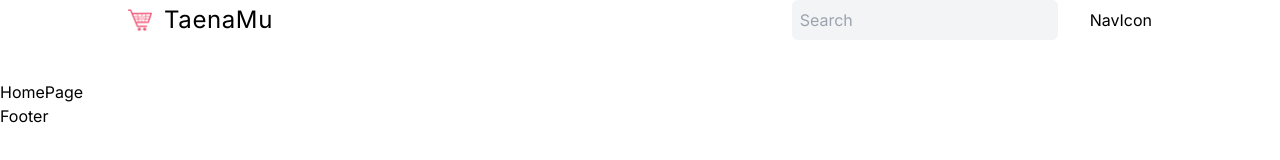
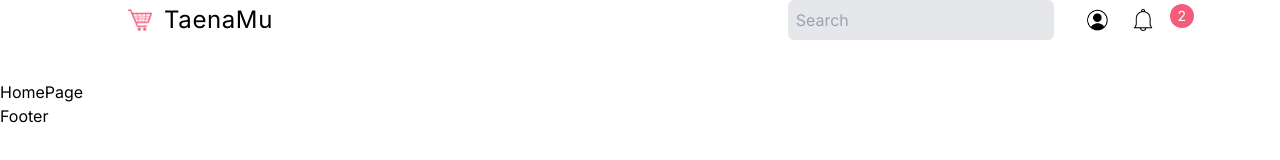
Before and after one commit to Matthew-Gallardo/next-ecommerce-with-wix, a Next.js app: page / in a window 1280 px wide. Shown: the top 160 px of the page. Built offline with nearby package versions, Linux system fonts and the light colour scheme; grey boxes are pictures that could not be loaded.

Commit message:
navicons

```diff
--- /dev/null
+++ b/src/components/cartModal.tsx
@@ -0,0 +1,9 @@
+"use client"
+
+const CartModal = () => {
+  return (
+    <div>CartModal</div>
+  )
+}
+
+export default CartModal
--- a/src/components/navicons.tsx
+++ b/src/components/navicons.tsx
@@ -1,7 +1,59 @@
+"use client"
+
+import Image from "next/image"
+import Link from "next/link"
+import { useRouter } from "next/navigation"
+import { useState } from "react"
+import CartModal from "./cartModal"
+
 const NavIcon = () => {
-    return (
-      <div className=''>NavIcon</div>
-    )
+  const [isProfileOpen, setProfileOpen] = useState(false);
+  const [isCartOpen, setCartOpen] = useState(false);
+  const router = useRouter();
+  const isLoggeddIn = true;
+
+  const handleProfile = () => {
+    if (!isLoggeddIn) {
+      router.push("/login");
+
+    } else {
+      setProfileOpen((prev) => !prev);
+    }
   }
 
-  export default NavIcon
+  return (
+    <div className="flex items-center gap-4 xl:gap-6 relative">
+      <Image
+        src="/profile.png"
+        alt="Profile"
+        width={22}
+        height={22}
+        className="cursor-pointer"
+        onClick={handleProfile}
+      />
+      {isProfileOpen && (
+        <div className="absolute p-4 rounded-md top-12 left-0 text-small bg-white shadow-[0_3px_10px_rgb(0,0,0,0.2)] z-20">
+          <Link href="/">Profile</Link>
+          <div className="mt-2 cursor-pointer">Logout</div>
+        </div>
+      )}
+      <Image src="/notification.png" alt="Notification" width={22} height={22} className="cursor-pointer"/>
+      <div className="relative cursor-pointer " onClick={() =>setCartOpen((prev) => !prev) }>
+      <Image
+      src="/cart.png"
+      alt=""
+      width={22}
+      height={22}
+      className="cursor-pointer"
+
+      />
+      <div className="absolute -top-4 -right-4 w-6 h-6 bg-theme rounded-full text-white text-sm flex items-center justify-center">2</div>
+       {isCartOpen && (
+         <CartModal/>
+      )}
+      </div>
+    </div>
+  )
+}
+
+export default NavIcon
--- a/src/components/search.tsx
+++ b/src/components/search.tsx
@@ -1,10 +1,9 @@
-"use client";
+"use client"
 
 import Image from "next/image";
 import { useRouter } from "next/navigation";
 
 const SearchBar = () => {
-
   const router = useRouter();
 
   const handleSearch = (e: React.FormEvent<HTMLFormElement>) => {
@@ -12,14 +11,14 @@ const SearchBar = () => {
     const formData = new FormData(e.currentTarget);
     const name = formData.get("name") as string;
 
-    if(name){
-      router.push(`/list?name=${name}`)
+    if (name) {
+      router.push(`/list?name=${name}`);
     }
   };
 
   return (
     <form
-      className="flex items-center justify-between gap-4 bg-gray-100 p-2 rounded-md flex-1"
+      className="flex items-center justify-between gap-4 bg-gray-200 p-2 rounded-md flex-1"
       onSubmit={handleSearch}
     >
       <input
@@ -29,7 +28,7 @@ const SearchBar = () => {
         className="flex-1 bg-transparent outline-none"
       />
       <button className="cursor-pointer">
-        <Image src="/next-ecommerce/public/search.png" alt="" width={16} height={16} />
+        <Image src="/search.png" alt="Search" width={16} height={16} />
       </button>
     </form>
   );
--- a/tailwind.config.ts
+++ b/tailwind.config.ts
@@ -13,7 +13,11 @@ const config: Config = {
         "gradient-conic":
           "conic-gradient(from 180deg at 50% 50%, var(--tw-gradient-stops))",
       },
+      colors:{
+        theme: "#F35C7A",
+      }
     },
+
   },
   plugins: [],
 };
```
